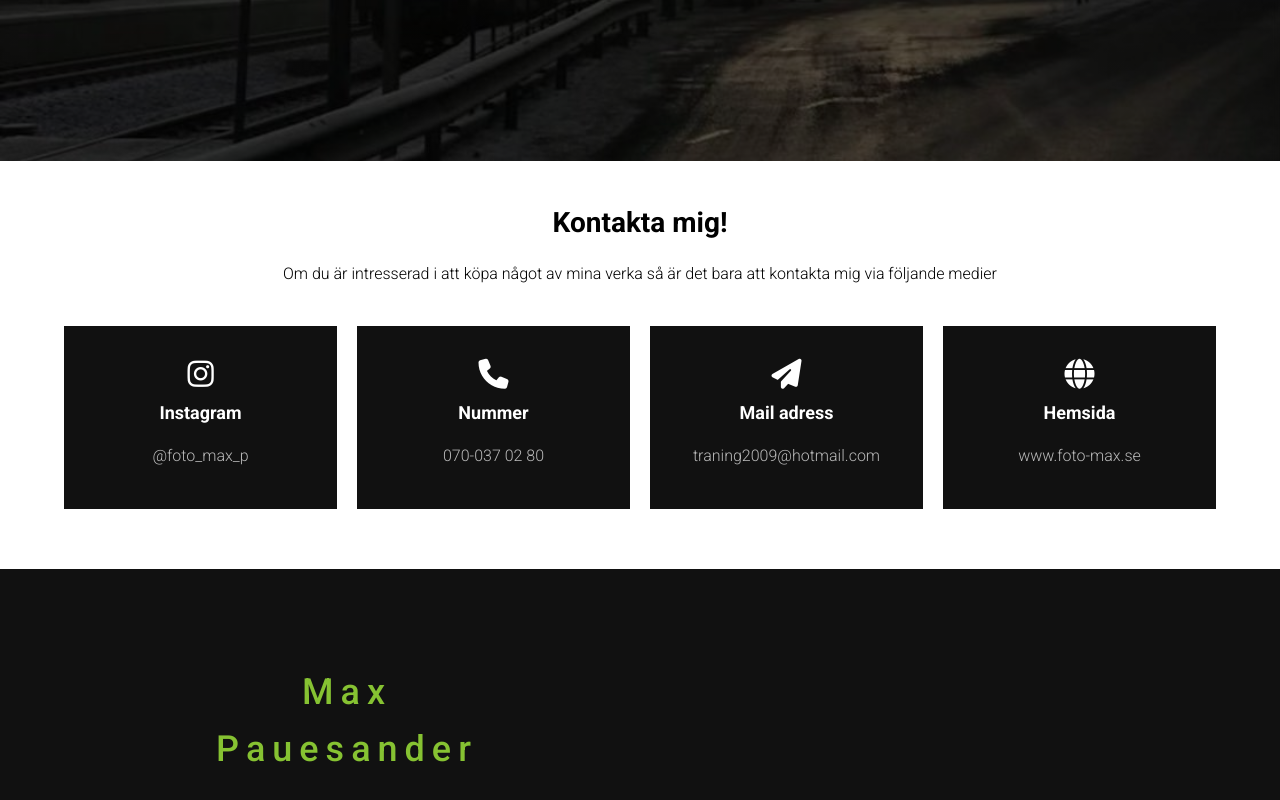
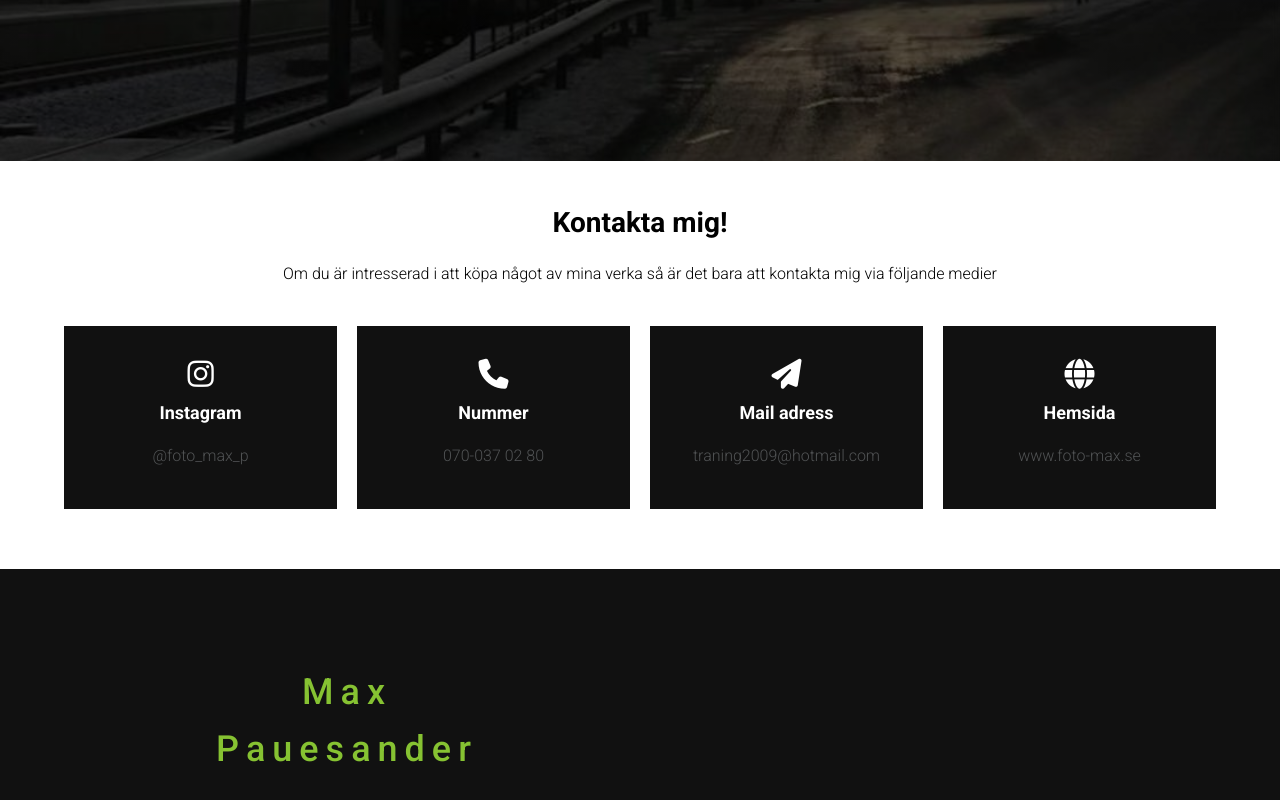
Before and after one commit to AlexEmrik/max, a website: page contact.html in a window 1280 px wide. Shown: the part 639-1439 px from the top of the page. Drawn offline with Linux system fonts and the light colour scheme.

Commit message:
nummer fix

```diff
--- a/Style.css
+++ b/Style.css
@@ -434,6 +434,7 @@ blockquote span{
 }
 .contact-middle div p{
     font-weight: 300;
+    color: var(--lightGrey);
     opacity: 0.7;
 }
 .contact-bottom{
```
